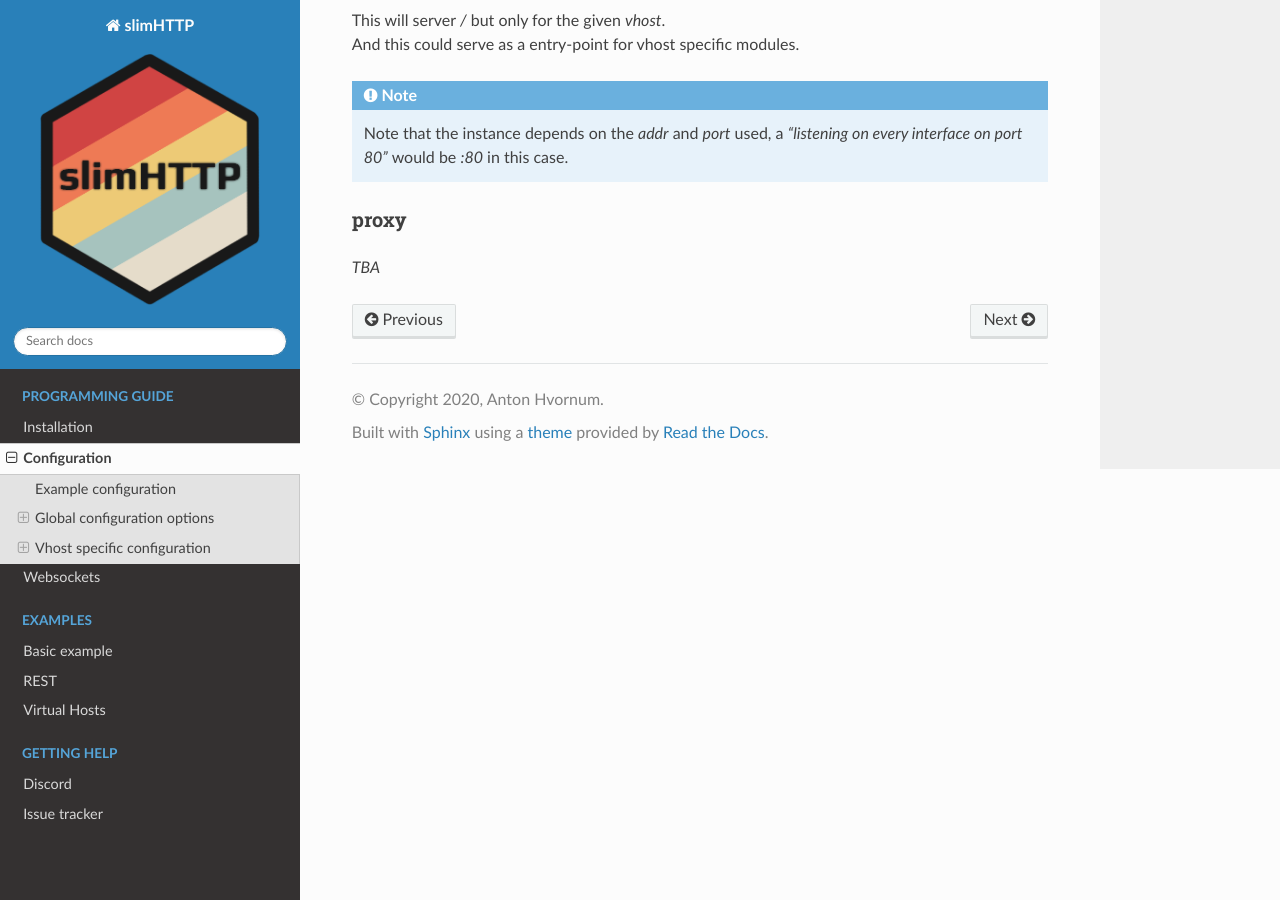
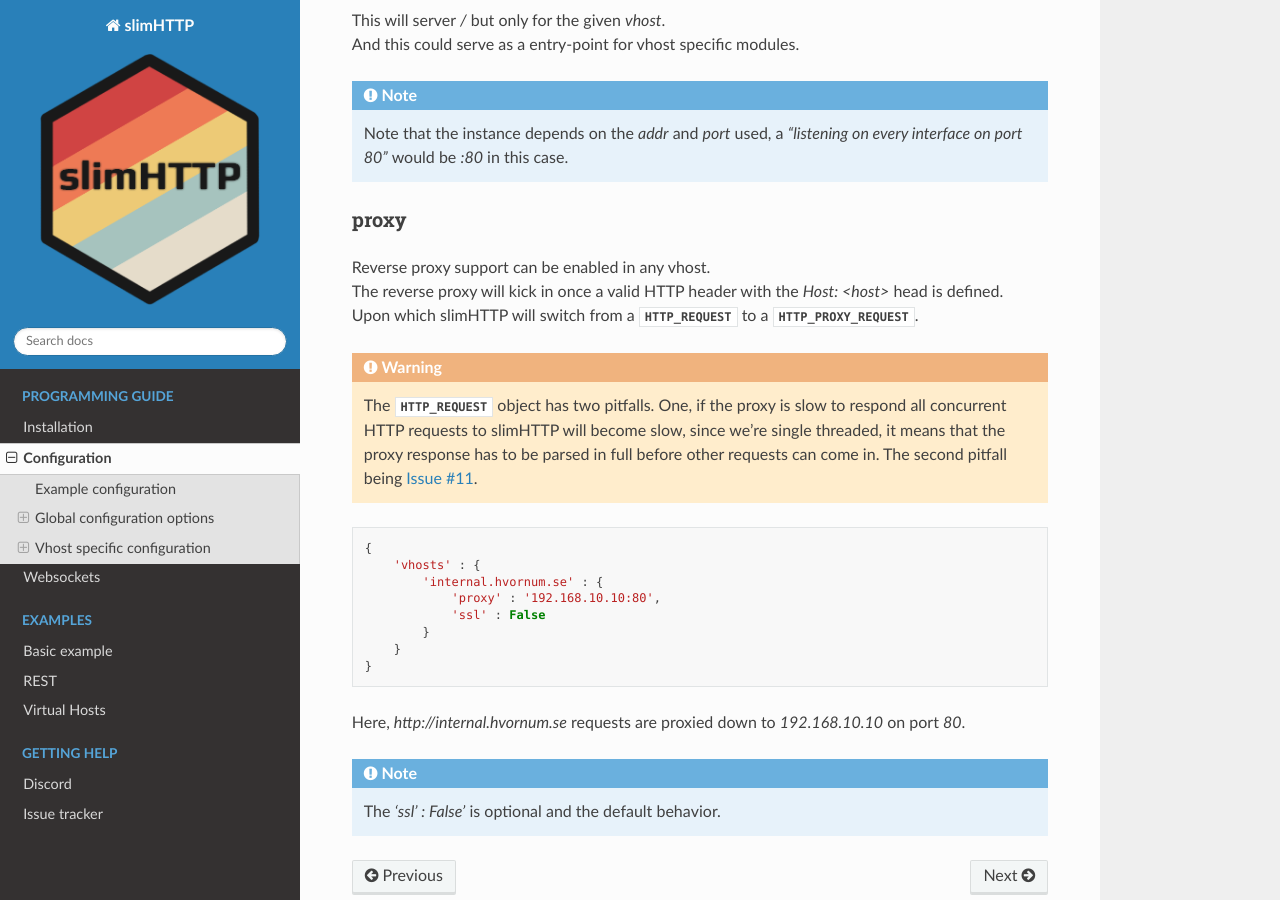
Before and after one commit to shakahl/slimHTTP, a Sphinx documentation site: the page built from docs/programming_guide/configuration.rst, in a window 1280 px wide and 900 px high, scrolled down 3984 px. Built offline with Sphinx 7.4.7 and the Read the Docs theme 2.0.0, drawn with Linux system fonts in a browser that asks for light colours; pages that are not in the unit, such as notebooks, are missing from menus.

Commit message:
Updated documentation and references to proxy mode.
More details will be added in the class itself. But it's under development so nothing there yet.

```diff
--- a/docs/programming_guide/configuration.rst
+++ b/docs/programming_guide/configuration.rst
@@ -192,7 +192,30 @@ on_request
 .. note::
     Note that the instance depends on the `addr` and `port` used, a *"listening on every interface on port 80"* would be `:80` in this case.
 
+.. _proxy:
+
 proxy
 -----
 
-*TBA*
+| Reverse proxy support can be enabled in any vhost.
+| The reverse proxy will kick in once a valid HTTP header with the `Host: <host>` head is defined.
+| Upon which slimHTTP will switch from a :class:`~slimHTTP.HTTP_REQUEST` to a :class:`~slimHTTP.HTTP_PROXY_REQUEST`.
+
+.. warning::
+    The :class:`~slimHTTP.HTTP_REQUEST` object has two pitfalls. One, if the proxy is slow to respond all concurrent HTTP requests to slimHTTP will become slow, since we're single threaded, it means that the proxy response has to be parsed in full before other requests can come in. The second pitfall being `Issue #11 <https://github.com/Torxed/slimHTTP/issues/11>`_.
+
+.. code-block:: py
+
+    {
+        'vhosts' : {
+            'internal.hvornum.se' : {
+                'proxy' : '192.168.10.10:80',
+                'ssl' : False
+            }
+        }
+    }
+
+| Here, `http://internal.hvornum.se` requests are proxied down to `192.168.10.10` on port `80`.
+
+.. note::
+    The `'ssl' : False'` is optional and the default behavior.
--- a/setup.py
+++ b/setup.py
@@ -19,7 +19,7 @@ if not os.path.isdir('./slimHTTP/examples'):
 
 setuptools.setup(
 	name="slimHTTP",
-	version="1.0.1rc4",
+	version="1.0.1rc5",
 	author="Anton Hvornum",
 	author_email="anton@hvornum.se",
 	description="A minimalistic non-threaded HTTP server written in Python. Supports REST & WebSockets¹.",
```
Also changed, not shown: README.md (+8 -8 lines), docs/examples/vhosts.rst (+24 -1 lines).
